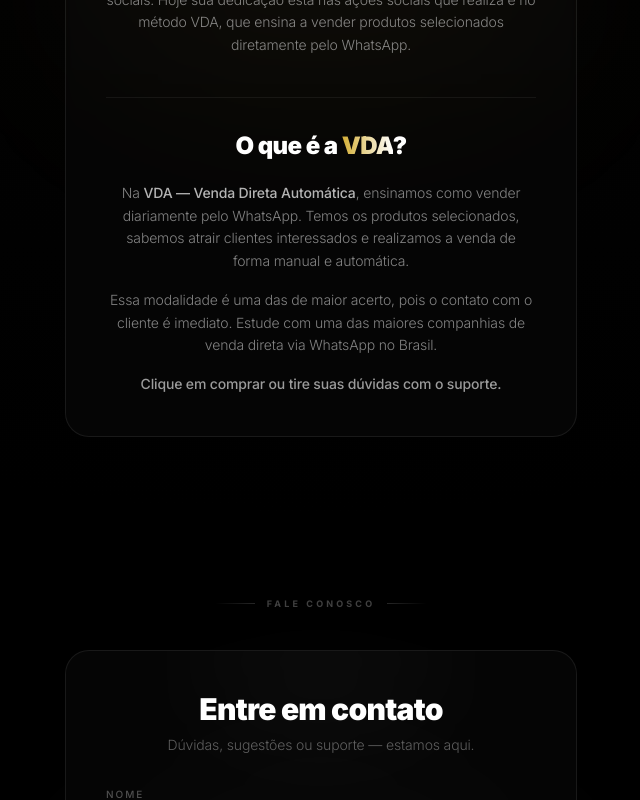
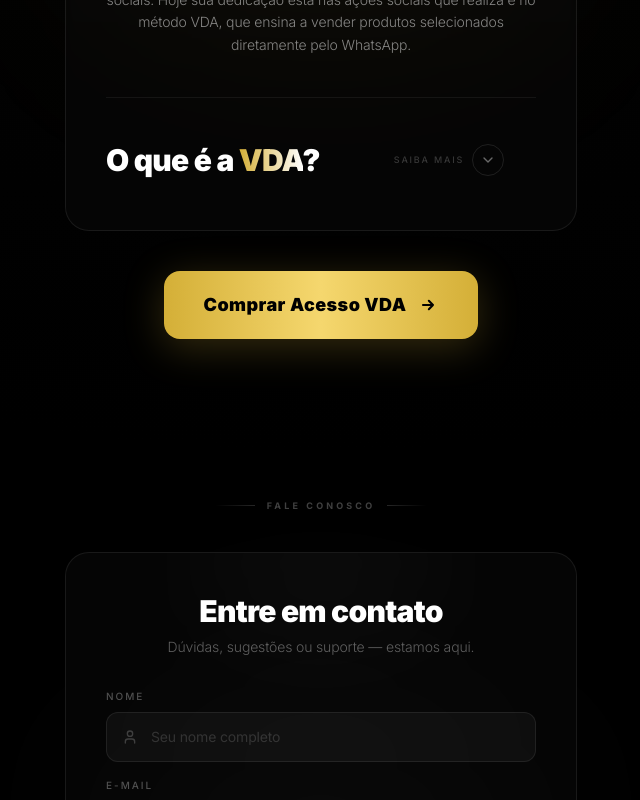
Before and after one commit to Vinicius2026/raio-dashboard, a Next.js app: page / in a window 1280 px wide. Shown: the part 1460-2260 px from the top of the page, without its empty margins (319-959 px from the left). Built offline with nearby package versions, Linux system fonts and the light colour scheme.

Commit message:
feat: novas atualizações dashboard3

```diff
--- a/components/AboutSection.tsx
+++ b/components/AboutSection.tsx
@@ -1,8 +1,9 @@
 "use client";
 
-import { memo } from "react";
-import { motion } from "framer-motion";
+import { memo, useState } from "react";
+import { motion, AnimatePresence } from "framer-motion";
 import Image from "next/image";
+import { ChevronDown } from "lucide-react";
 
 const fadeUp = {
   hidden: { opacity: 0, y: 28 },
@@ -19,6 +20,8 @@
 };
 
 function AboutSection() {
+  const [isVdaOpen, setIsVdaOpen] = useState(false);
+
   return (
     <section className="relative py-20 px-4 overflow-hidden">
       {/* Background accent glow */}
@@ -106,19 +109,42 @@
             </p>
           </motion.div>
 
-          {/* O que é a VDA? */}
+          {/* O que é a VDA? — Collapsible */}
           <motion.div
             variants={fadeUp}
             className="mt-10 pt-8 border-t border-white/[0.06]"
           >
-            <h3 className="text-xl md:text-2xl font-black text-center text-vda-white tracking-tight leading-tight mb-5">
+            <button
+              onClick={() => setIsVdaOpen(!isVdaOpen)}
+              className="w-full group flex items-center justify-between cursor-pointer rounded-2xl px-4 py-3 -mx-4 hover:bg-white/[0.03] transition-all duration-300"
+            >
+              <h3 className="text-2xl md:text-3xl font-black text-vda-white tracking-tight leading-tight">
                 O que é a{" "}
                 <span className="bg-gradient-to-r from-[#D4AF37] to-white bg-clip-text text-transparent">
                   VDA
                 </span>
                 ?
               </h3>
-            <div className="space-y-4 text-sm text-white/50 leading-relaxed font-light text-center">
+              <div className={`flex items-center gap-2 transition-transform duration-300 ${isVdaOpen ? "rotate-180" : ""}`}>
+                <span className="text-[9px] text-white/20 uppercase tracking-[0.2em] font-medium hidden sm:block group-hover:text-white/40 transition-colors">
+                  {isVdaOpen ? "Fechar" : "Saiba mais"}
+                </span>
+                <div className="w-8 h-8 rounded-full border border-white/10 group-hover:border-white/25 flex items-center justify-center transition-all duration-300 group-hover:bg-white/[0.05]">
+                  <ChevronDown className="w-4 h-4 text-white/40 group-hover:text-white/70 transition-colors" />
+                </div>
+              </div>
+            </button>
+
+            <AnimatePresence>
+              {isVdaOpen && (
+                <motion.div
+                  initial={{ height: 0, opacity: 0 }}
+                  animate={{ height: "auto", opacity: 1 }}
+                  exit={{ height: 0, opacity: 0 }}
+                  transition={{ duration: 0.35, ease: [0.25, 0.1, 0.25, 1] }}
+                  className="overflow-hidden"
+                >
+                  <div className="space-y-4 text-sm text-white/50 leading-relaxed font-light text-center pt-5 pb-2">
                     <p>
                       Na <strong className="text-white/70 font-medium">VDA — Venda Direta Automática</strong>,
                       ensinamos como vender diariamente pelo WhatsApp. Temos os produtos
@@ -135,6 +161,32 @@
                     </p>
                   </div>
                 </motion.div>
+              )}
+            </AnimatePresence>
+          </motion.div>
+        </motion.div>
+
+        {/* CTA Button — Comprar Acesso VDA */}
+        <motion.div
+          initial={{ opacity: 0, y: 20 }}
+          whileInView={{ opacity: 1, y: 0 }}
+          viewport={{ once: true }}
+          transition={{ delay: 0.3, type: "spring", stiffness: 100, damping: 22 }}
+          className="mt-10 flex justify-center"
+        >
+          <a
+            href="https://metodovda.com"
+            target="_blank"
+            rel="noopener noreferrer"
+            className="group relative inline-flex items-center justify-center gap-3 px-10 py-5 rounded-2xl bg-gradient-to-r from-[#D4AF37] via-[#f5d76e] to-[#D4AF37] text-black font-black text-base md:text-lg tracking-wide shadow-[0_8px_40px_rgba(212,175,55,0.25)] hover:shadow-[0_12px_50px_rgba(212,175,55,0.4)] transition-all duration-500 hover:scale-[1.03] active:scale-[0.97] overflow-hidden"
+          >
+            {/* Shimmer effect */}
+            <div className="absolute inset-0 -translate-x-full group-hover:translate-x-full transition-transform duration-[1200ms] bg-gradient-to-r from-transparent via-white/30 to-transparent rounded-2xl pointer-events-none" />
+            <span className="relative z-10">Comprar Acesso VDA</span>
+            <svg className="relative z-10 w-5 h-5 transition-transform duration-300 group-hover:translate-x-1" fill="none" viewBox="0 0 24 24" stroke="currentColor" strokeWidth={2.5}>
+              <path strokeLinecap="round" strokeLinejoin="round" d="M13 7l5 5m0 0l-5 5m5-5H6" />
+            </svg>
+          </a>
         </motion.div>
       </div>
     </section>
```
Lines whose indentation alone changed are shown as unchanged.
